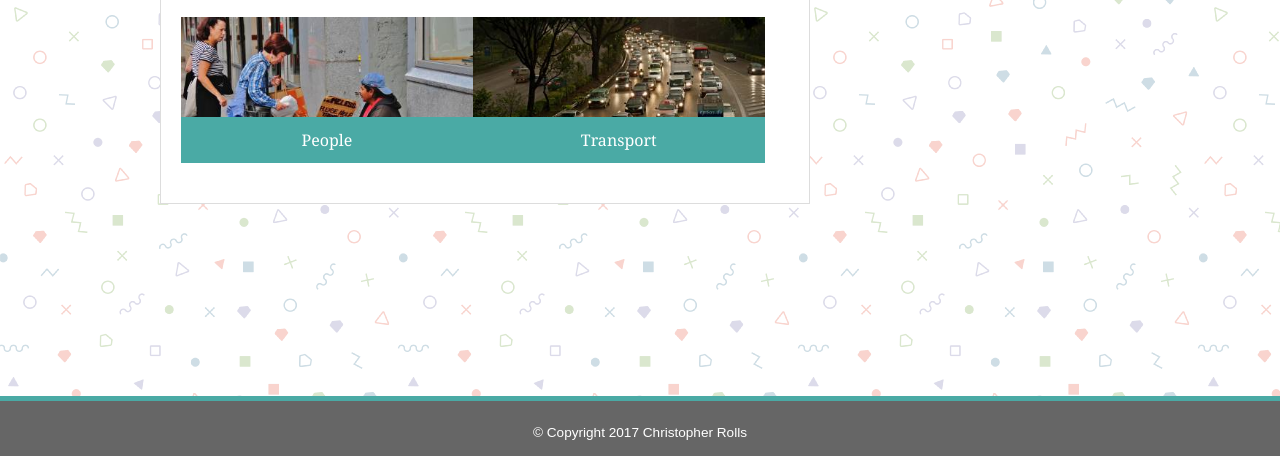
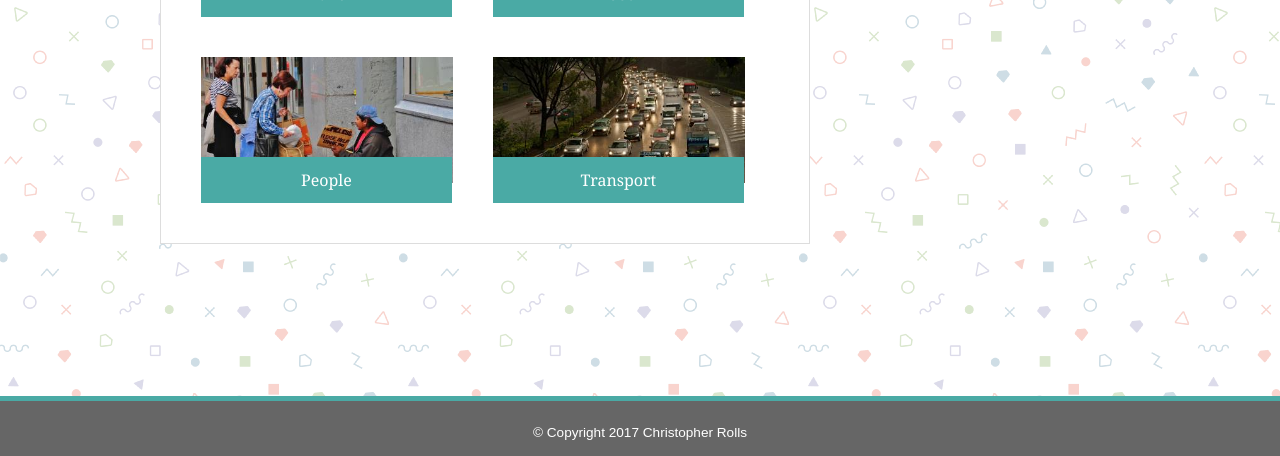
Before and after one commit to imperialrolls/Basic-Portfolio, a plain HTML site: page portfolio.html in a window 1280 px wide. Shown: the part 344-800 px from the top of the page. Drawn offline with Linux system fonts and the light colour scheme.

Commit message:
fri 4th update

```diff
--- a/assets/css/style.css
+++ b/assets/css/style.css
@@ -126,6 +126,7 @@ ul.nav-tabs {
 	float: left;
 	width: 48%;
 	margin-bottom: 20px;
+	padding: 20px;
 }
 
 .left {
@@ -146,7 +147,7 @@ ul.nav-tabs {
 }
 
 .overlay {
-	width: 100%;
+	width: 86%;
 	height: 152px;
 	background-color: rgba(74,170,175,0.0);
 	position: absolute;
```
